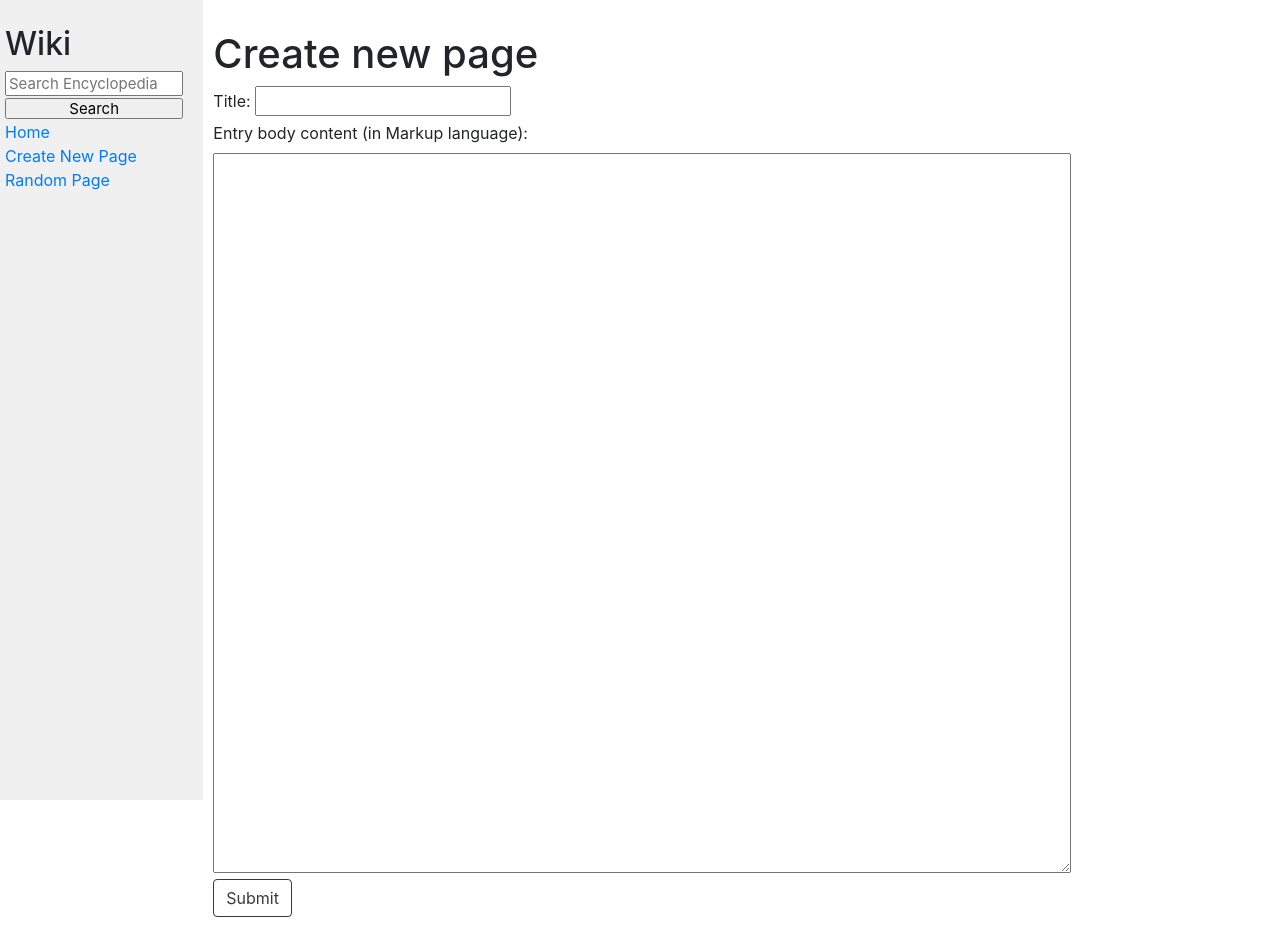
After one commit to AlexandraBinder/Harvard_CS50_Web_Programming, a Django app: page /wiki/new-page/ in a window 1280 px wide. The commit adds this page. Run offline with Django 4.2, Linux system fonts and the light colour scheme; some libraries are stand-ins or nearby versions.

Commit message:
final version

```diff
--- a/Project1/wiki/encyclopedia/static/encyclopedia/styles.css
+++ b/Project1/wiki/encyclopedia/static/encyclopedia/styles.css
@@ -36,3 +36,7 @@ textarea {
 .sidebar h2 {
     margin-top: 5px;
 }
+
+.form_edit_entry {
+    margin-left: 100px;
+}
--- a/Project1/wiki/encyclopedia/templates/encyclopedia/index.html
+++ b/Project1/wiki/encyclopedia/templates/encyclopedia/index.html
@@ -10,6 +10,8 @@
     <ul>
         {% for entry in entries %}
             <li><a href="/wiki/{{ entry }}">{{ entry }}</a></li>
+        {% empty %}
+            <p>Sorry, there are no entries to show you!</p>
         {% endfor %}
     </ul>
 
--- a/Project1/wiki/encyclopedia/templates/encyclopedia/layout.html
+++ b/Project1/wiki/encyclopedia/templates/encyclopedia/layout.html
@@ -3,6 +3,7 @@
 <!DOCTYPE html>
 
 <html lang="en">
+
     <head>
         <title>{% block title %}{% endblock %}</title>
         <link rel="stylesheet" href="https://stackpath.bootstrapcdn.com/bootstrap/4.4.1/css/bootstrap.min.css" integrity="sha384-Vkoo8x4CGsO3+Hhxv8T/Q5PaXtkKtu6ug5TOeNV6gBiFeWPGFN9MuhOf23Q9Ifjh" crossorigin="anonymous">
@@ -21,10 +22,10 @@
                     <a href="{% url 'index' %}">Home</a>
                 </div>
                 <div>
-                    Create New Page
+                    <a href="{% url 'new page' %}">Create New Page</a>
                 </div>
                 <div>
-                    <a href="{% url 'random_page' %}">Random Page</a>
+                    <a href="{% url 'random page' %}">Random Page</a>
                 </div>
                 {% block nav %}
                 {% endblock %}
--- /dev/null
+++ b/Project1/wiki/encyclopedia/templates/encyclopedia/new-page.html
@@ -0,0 +1,33 @@
+{% extends "encyclopedia/layout.html" %}
+
+
+{% block title %}
+    Encyclopedia - Create new page
+{% endblock %}
+
+
+{% block body %}
+
+    <h1>Create new page</h1>
+
+    <!-- if in edit_mode, form action = save edited page; else action = save -->
+    <form action="{% url 'save_page' %}" method="POST">
+
+        {% csrf_token %}
+
+
+        <div class="form_group">
+            <label class="form_title">Title:</label>
+            <input type="text" name="title">
+        </div>
+
+        <div class="form_group">
+            <label class="form_title">Entry body content (in Markup language):</label>
+            <textarea class="form_body" name="text_body" rows="5"></textarea>
+        </div>
+
+        <button type="submit" class="btn btn-outline-dark">Submit</button>
+
+    </form>
+
+{% endblock %}
--- a/Project1/wiki/encyclopedia/urls.py
+++ b/Project1/wiki/encyclopedia/urls.py
@@ -4,7 +4,12 @@ from . import views
 
 urlpatterns = [
     path("", views.index, name="index"),
-    path("<str:title>", views.title, name="title"),
-    path("/", views.random_page, name="random_page"),
-    path("/", views.search, name="search"),
+    path("<str:entry_title>", views.entry_page, name="entry title"),
+    path("random-page/", views.random_page, name="random page"),
+    path("search/", views.search, name="search"),
+
+    path("new-page/", views.new_page, name="new page"),
+    path("edit-page/",views.edit_page, name='edit_page'),
+    path("save/", views.save_page, name="save_page"),
+    path("save-edit/",views.save_page_edit, name='save_edit')
 ]
--- a/Project1/wiki/encyclopedia/views.py
+++ b/Project1/wiki/encyclopedia/views.py
@@ -1,4 +1,5 @@
 from django.shortcuts import render
+from django import forms
 import markdown as md
 import random
 
@@ -6,21 +7,22 @@ from . import util
 
 
 def index(request):
-    entries = util.list_entries()
-    entries.remove("ERROR")
+    """
+    Home page (index page)
+    """
     return render(request, "encyclopedia/index.html", {
-        "entries": entries
+        "entries": util.list_entries()
     })
 
-def title(request, title):
+def entry_page(request, entry_title):
 
     # If the entry does exist, the user should be presented
     # with a page that displays the content of the entry.
     # The title of the page should include the name of the entry.
     try:
         return render(request, "encyclopedia/entry.html",{
-            "entry": md.markdown(util.get_entry(title)),
-            "title": title
+            "entry": md.markdown(util.get_entry(entry_title)),
+            "title": entry_title
         })
 
     # If an entry is requested that does not exist,
@@ -28,18 +30,18 @@ def title(request, title):
     # indicating that their requested page was not found.
     except:
         return render(request, "encyclopedia/entry.html", {
-            "entry": md.markdown(util.get_entry("ERROR"))
+            "entry": md.markdown(util.get_entry("ERROR")),
+            "title": "ERROR"
         })
 
 def random_page(request):
 
-    entries = util.list_entries()
-    entries.remove("ERROR")
-    selected_page = random.choice(entries)
+    selected_page = random.choice(util.list_entries())
+
     return render(request, "encyclopedia/entry.html",{
-        "entry": md.markdown(util.get_entry(selected_page)),
-        "title": selected_page
-    })
+            "entry": md.markdown(util.get_entry(selected_page)),
+            "title": selected_page
+        })
 
 def search(request):
     query = request.GET['q']
@@ -47,11 +49,76 @@ def search(request):
     # if entry with query name doesnt exists, returns None
     if util.get_entry(query):
         # query matches entry name
-        return HttpResponseRedirect(reverse("entry", args=(query,)))
+        return render(request, "encyclopedia/entry.html",{
+            "entry": md.markdown(util.get_entry(query)),
+            "title": query
+        })
     else:
-        # query does not match!
+        # query does not match, check name in lowercase
         return render(request, "encyclopedia/index.html", {
             "entries": [entry for entry in util.list_entries() if query.lower() in entry.lower()],
-            "title": f'"{query}" search results',
-            "heading": f'Search Results for "{query}"'
         })
+
+def new_page(request):
+    return render(request, "encyclopedia/new-page.html")
+
+def save_page(request):
+    """ Returns the information from the POST request on the Create new page template. Then saves the page """
+
+    if request.method == 'POST':
+        input_title = request.POST['title']
+        input_text = request.POST['text_body']
+
+        if util.get_entry(input_title):
+            # entry already exists
+            return render(request, "encyclopedia/already-exists.html",{
+                "entry": md.markdown(util.get_entry(input_title)),
+                "title": input_title
+                })
+
+        else:
+            # entry does not exist, check name in lowercase
+            check = [entry for entry in util.list_entries() if input_title.lower() in entry.lower()]
+            print("check = ", check)
+            print(check != [])
+            if check != []:
+                return render(request, "encyclopedia/index.html", {
+                    "entries": md.markdown(util.get_entry(input_title.lower())),
+                    })
+            else:
+                print("GUARDANDO")
+                util.save_entry(input_title, input_text)
+
+                return render(request, "encyclopedia/entry.html",{
+                    "entry": md.markdown(util.get_entry(input_title)),
+                    "title": input_title
+                    })
+
+def edit_page (request):
+
+    """Function called after pressing edit button. Renders a page with a form"""
+
+    if request.method == 'POST':
+        # get entry using entry title
+        entry_title = request.POST['title']
+        entry = util.get_entry(entry_title)
+
+        # Initiate form with latest entry text
+        # We don't turn this into html because the user uses markdown
+        return render(request, "encyclopedia/edit-page.html",{
+            "entry": entry,
+            "title": entry_title
+            })
+
+def save_page_edit(request):
+    # After editing the page, save it
+    if request.method == "POST":
+        entry_title = request.POST['title']
+        entry = request.POST['text_body']
+
+        util.save_entry(entry_title, entry)
+
+        return render(request, "encyclopedia/entry.html", {
+            "entry": md.markdown(util.get_entry(entry_title)),
+            "title": entry_title
+        })
```
Also changed, not shown: Project1/wiki/encyclopedia/templates/encyclopedia/edit-page.html (added, +34 -0 lines), Project1/wiki/encyclopedia/templates/encyclopedia/entry.html (+10 -1 lines), Project1/wiki/encyclopedia/util.py (+13 -1 lines), Project1/wiki/entries/Django.md (+6 -0 lines), Project1/wiki/entries/HTML.md (+30 -0 lines), Project1/wiki/entries/Titulo.md (added, +3 -0 lines).
